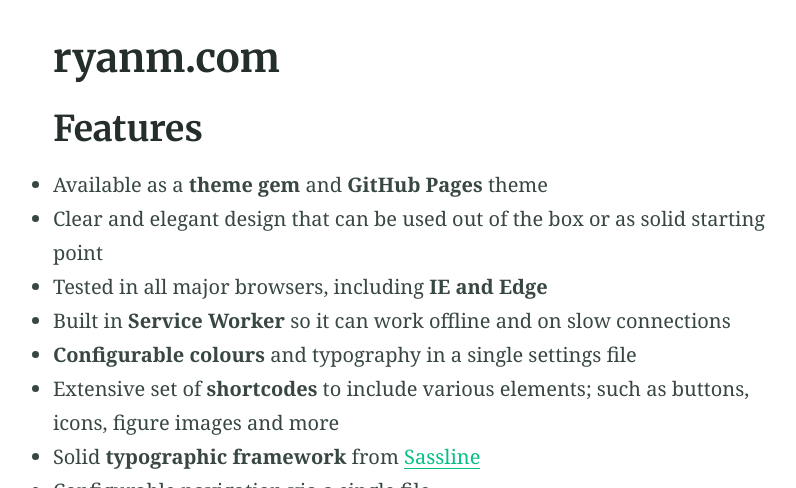
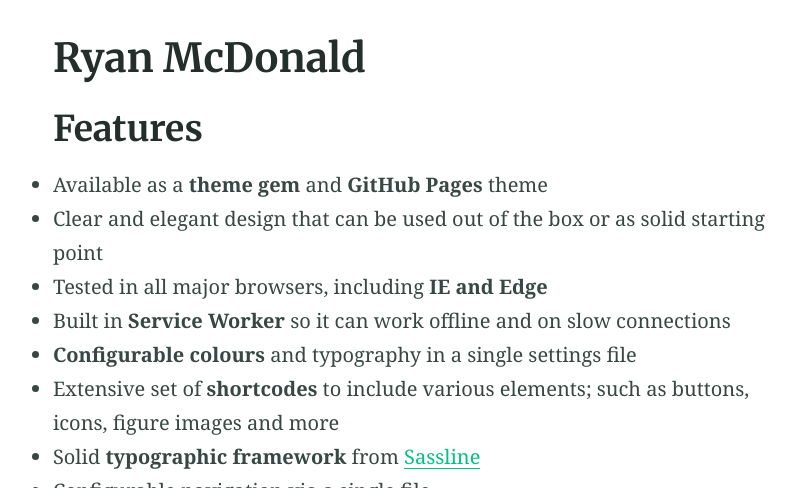
Before and after one commit to rtmcdo/rtmcdo.github.io, a Jekyll site: the page built from index.md, in a window 1280 px wide and 900 px high, cut to the strip 412-900 px from the top of the window. Shown: the whole strip, without its empty margins (230-1026 px from the left). Built offline with Jekyll 4.4.1, drawn with Linux system fonts in a browser that asks for light colours.

Commit message:
Update index.md

```diff
--- a/index.md
+++ b/index.md
@@ -1,5 +1,5 @@
 ---
-title: ryanm.com
+title: Ryan McDonald
 feature_text: |
   ## Ryan McDonald
   Program Manager @ Microsoft Security
```
